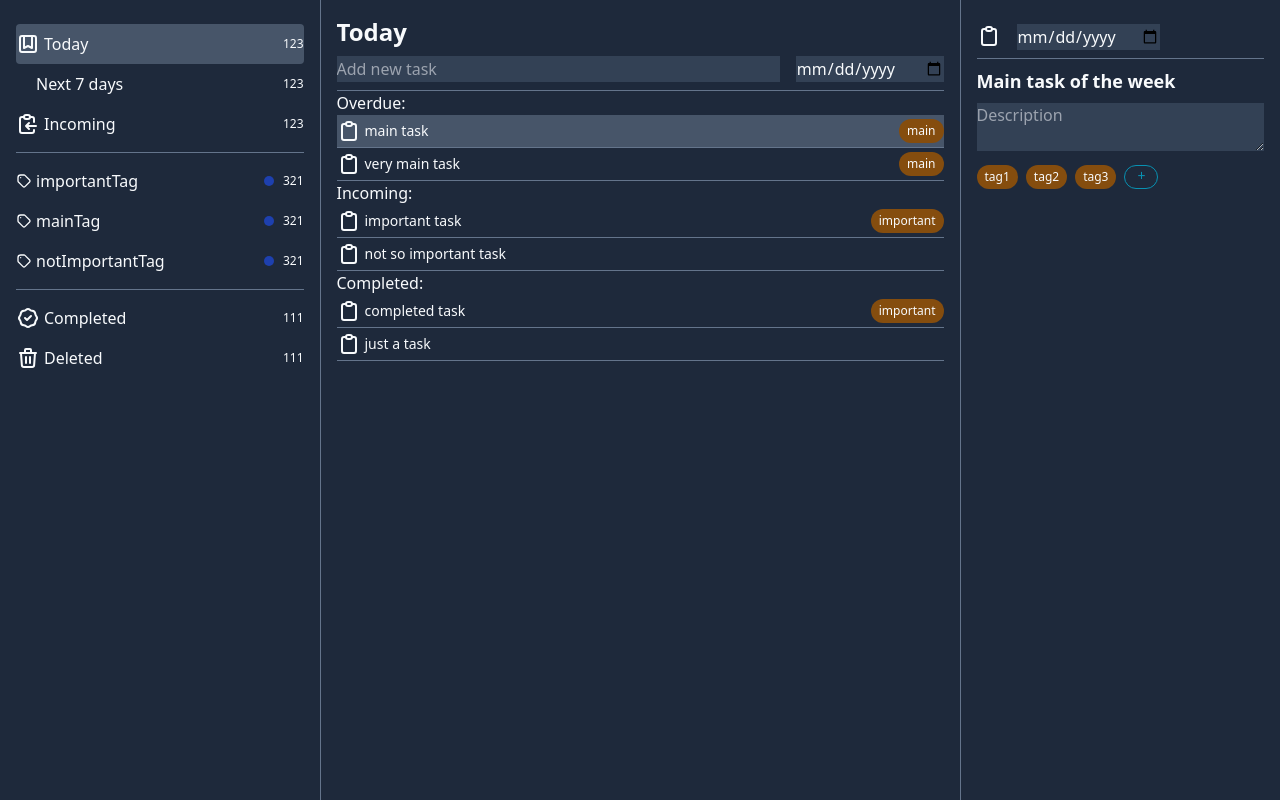
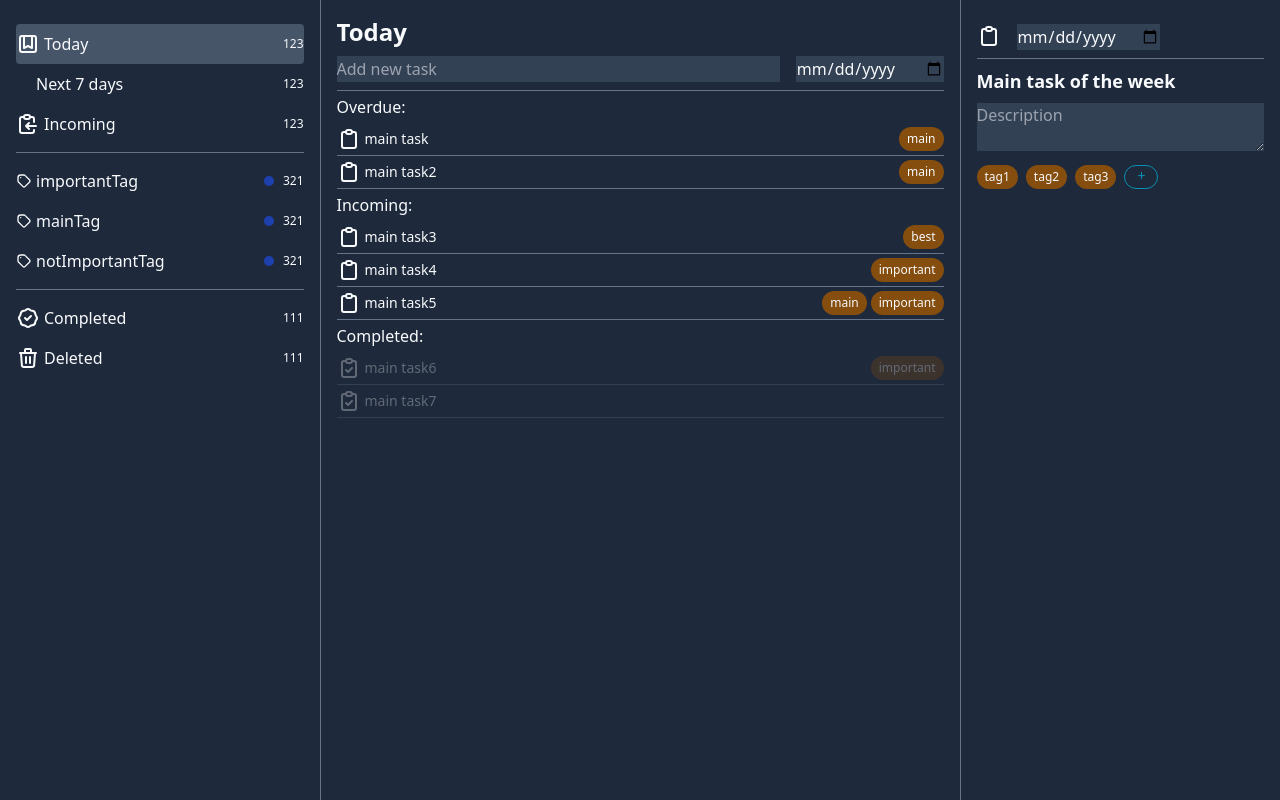
Before and after one commit to StarDust198/todo, a React (Create React App) app: page / in a window 1280 px wide. Built offline with nearby package versions, Linux system fonts and the light colour scheme; some icons are missing.

Commit message:
filters & tasks selectable now

```diff
--- a/src/components/Checkbox.tsx
+++ b/src/components/Checkbox.tsx
@@ -20,7 +20,6 @@ const Checkbox: FC<CheckboxProps> = ({ id, isChecked = false }) => {
     <>
       <input id={cbId} className="hidden" type="checkbox" onChange={onChange} />
       <label className="inline-block" htmlFor={cbId}>
-        {/*  */}
         {checked ? (
           <Checked className="h-6 w-6" />
         ) : (
--- a/src/components/TaskComponent.tsx
+++ b/src/components/TaskComponent.tsx
@@ -1,13 +1,14 @@
-import { FC, useState } from 'react';
+import { DetailedHTMLProps, FC, HTMLAttributes } from 'react';
 import Checkbox from './Checkbox';
 import TagComponent from './TagComponent';
 
-interface TaskComponentProps {
+interface TaskComponentProps
+  extends DetailedHTMLProps<HTMLAttributes<HTMLLIElement>, HTMLLIElement> {
   title: string;
   completed?: boolean;
   tags?: string[];
   date?: Date | null;
-  id: number;
+  taskId: number;
   selected?: boolean;
 }
 
@@ -16,23 +17,18 @@ const TaskComponent: FC<TaskComponentProps> = ({
   completed = false,
   tags = [],
   date = null,
-  id,
+  taskId,
   selected = false,
+  ...props
 }) => {
-  const [checked, setChecked] = useState(completed);
-
-  const onCheck = () => {
-    setChecked((checked) => !checked);
-  };
-
   const taskClass = `flex py-1 justify-between text-sm border-b border-slate-500 ${
     selected ? 'bg-slate-600' : 'hover:bg-slate-700'
-  }`;
+  } ${completed && ' opacity-30'}`;
 
   return (
-    <li className={taskClass}>
+    <li className={taskClass} {...props}>
       <div className="flex gap-1 items-center">
-        <Checkbox id={id} />
+        <Checkbox id={taskId} isChecked={completed} />
         <span>{title}</span>
       </div>
       <div className="flex gap-1 items-center">
--- a/src/components/TaskFilters.tsx
+++ b/src/components/TaskFilters.tsx
@@ -8,14 +8,17 @@ import { ReactComponent as TrashIcon } from '../assets/trash.svg';
 import FilterComponent from './FilterComponent';
 
 const tags = ['importantTag', 'mainTag', 'notImportantTag'];
+const filterBase = {};
 
 interface TaskFiltersProps {}
 
 const TaskFilters: FC<TaskFiltersProps> = () => {
   const [selectedFilter, setSelectedFilter] = useState('_today');
 
-  // e: MouseEvent<HTMLLIElement>,
-  function onChangeFilter() {}
+  const onChangeFilter = (e: MouseEvent<HTMLLIElement>) => {
+    const liElement: HTMLLIElement = e.currentTarget;
+    setSelectedFilter(liElement.id);
+  };
 
   return (
     <div className="px-4 py-4 bg-slate-800 flex flex-col">
@@ -25,14 +28,26 @@ const TaskFilters: FC<TaskFiltersProps> = () => {
           onClick={onChangeFilter}
           title="Today"
           total={123}
-          selected
+          selected={selectedFilter === '_today'}
         >
           <TodayIcon />
         </FilterComponent>
-        <FilterComponent id="_week" title="Next 7 days" total={123}>
+        <FilterComponent
+          id="_week"
+          onClick={onChangeFilter}
+          title="Next 7 days"
+          total={123}
+          selected={selectedFilter === '_week'}
+        >
           <CalendarIcon />
         </FilterComponent>
-        <FilterComponent id="_incoming" title="Incoming" total={123}>
+        <FilterComponent
+          id="_incoming"
+          onClick={onChangeFilter}
+          title="Incoming"
+          total={123}
+          selected={selectedFilter === '_incoming'}
+        >
           <IncomingIcon />
         </FilterComponent>
       </ul>
@@ -45,6 +60,8 @@ const TaskFilters: FC<TaskFiltersProps> = () => {
               key={`${tag}-filter`}
               total={321}
               id={tag}
+              onClick={onChangeFilter}
+              selected={selectedFilter === tag}
             >
               <TagIcon className="w-4" />
             </FilterComponent>
@@ -52,10 +69,22 @@ const TaskFilters: FC<TaskFiltersProps> = () => {
         </ul>
       )}
       <ul className="py-2">
-        <FilterComponent id="_completed" title="Completed" total={111}>
+        <FilterComponent
+          id="_completed"
+          onClick={onChangeFilter}
+          title="Completed"
+          total={111}
+          selected={selectedFilter === '_completed'}
+        >
           <CompletedIcon />
         </FilterComponent>
-        <FilterComponent id="_deleted" title="Deleted" total={111}>
+        <FilterComponent
+          id="_deleted"
+          onClick={onChangeFilter}
+          title="Deleted"
+          total={111}
+          selected={selectedFilter === '_deleted'}
+        >
           <TrashIcon />
         </FilterComponent>
       </ul>
--- a/src/components/TaskList.tsx
+++ b/src/components/TaskList.tsx
@@ -1,9 +1,114 @@
-import { FC } from 'react';
+import { FC, useState } from 'react';
 import TaskComponent from './TaskComponent';
 
 interface TaskListProps {}
 
+interface Task {
+  title: string;
+  tags: string[];
+  id: number;
+  completed: boolean;
+  timeMatches: boolean;
+}
+
+const tasks: Task[] = [
+  {
+    title: 'main task',
+    tags: ['main'],
+    id: 123214124124,
+    completed: false,
+    timeMatches: false,
+  },
+  {
+    title: 'main task2',
+    tags: ['main'],
+    id: 123446214124124,
+    completed: false,
+    timeMatches: false,
+  },
+  {
+    title: 'main task3',
+    tags: ['best'],
+    id: 1235464214124124,
+    completed: false,
+    timeMatches: true,
+  },
+  {
+    title: 'main task4',
+    tags: ['important'],
+    id: 12321412465124,
+    completed: false,
+    timeMatches: true,
+  },
+  {
+    title: 'main task5',
+    tags: ['main', 'important'],
+    id: 122433214124124,
+    completed: false,
+    timeMatches: true,
+  },
+  {
+    title: 'main task6',
+    tags: ['important'],
+    id: 12321412442124,
+    completed: true,
+    timeMatches: true,
+  },
+  {
+    title: 'main task7',
+    tags: [],
+    id: 12321544124124,
+    completed: true,
+    timeMatches: false,
+  },
+];
+
 const TaskList: FC<TaskListProps> = () => {
+  const [selectedTask, setSelectedTask] = useState<null | number>(null);
+
+  const renderList = () => {
+    const completed: Task[] = [];
+    const overdue: Task[] = [];
+    const incoming: Task[] = [];
+
+    tasks.forEach((task) => {
+      if (task.completed) {
+        completed.push(task);
+      } else if (task.timeMatches) {
+        incoming.push(task);
+      } else {
+        overdue.push(task);
+      }
+    });
+
+    //  onClick={() => setSelectedTask(id)}
+
+    const mapTasks = (taskArr: any[]) => {
+      return taskArr.map(({ title, tags, id, completed }) => (
+        <TaskComponent
+          key={id}
+          title={title}
+          tags={tags}
+          taskId={id}
+          completed={completed}
+          onClick={() => setSelectedTask(id)}
+          selected={selectedTask === id}
+        />
+      ));
+    };
+
+    return (
+      <>
+        <h3 className="py-1">Overdue:</h3>
+        <ul>{mapTasks(overdue)}</ul>
+        <h3 className="py-1">Incoming:</h3>
+        <ul>{mapTasks(incoming)}</ul>
+        <h3 className="py-1">Completed:</h3>
+        <ul>{mapTasks(completed)}</ul>
+      </>
+    );
+  };
+
   return (
     <div className="px-4 py-4 bg-slate-800">
       <h1 className="text-2xl font-extrabold">Today</h1>
@@ -15,48 +120,8 @@ const TaskList: FC<TaskListProps> = () => {
         />
         <input className="bg-slate-700 w-1/4" type="date" />
       </div>
-      <h3>Overdue:</h3>
-      <ul>
-        <TaskComponent
-          selected
-          title="main task"
-          tags={['main']}
-          id={1231121222412}
-        />
-        <TaskComponent
-          title="very main task"
-          tags={['main']}
-          id={12313332412}
-        />
-      </ul>
-      <h3>Incoming:</h3>
-      <ul>
-        <TaskComponent
-          title="important task"
-          tags={['important']}
-          id={123122123412}
-        />
-        <TaskComponent
-          title="not so important task"
-          tags={[]}
-          id={12312123412}
-        />
-      </ul>
-      <h3>Completed:</h3>
-      <ul>
-        <TaskComponent
-          title="completed task"
-          completed
-          tags={['important']}
-          id={12312412}
-        />
-        <TaskComponent
-          title="just a task"
-          completed
-          tags={[]}
-          id={123123123412}
-        />
-      </ul>
+
+      {renderList()}
     </div>
   );
 };
```
